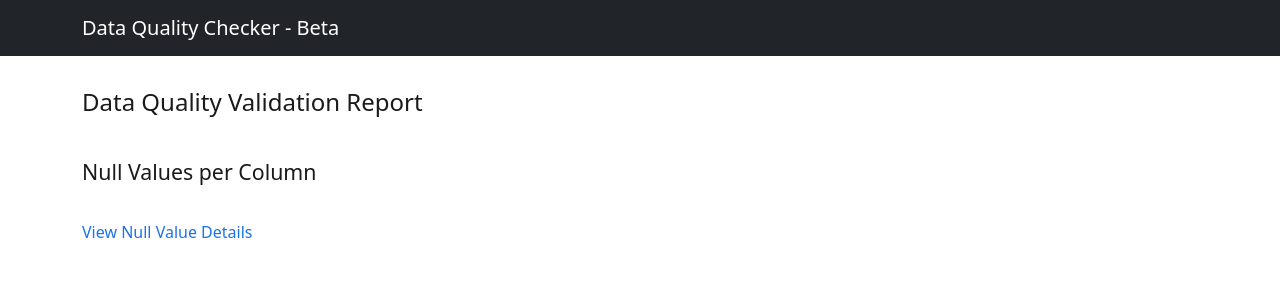
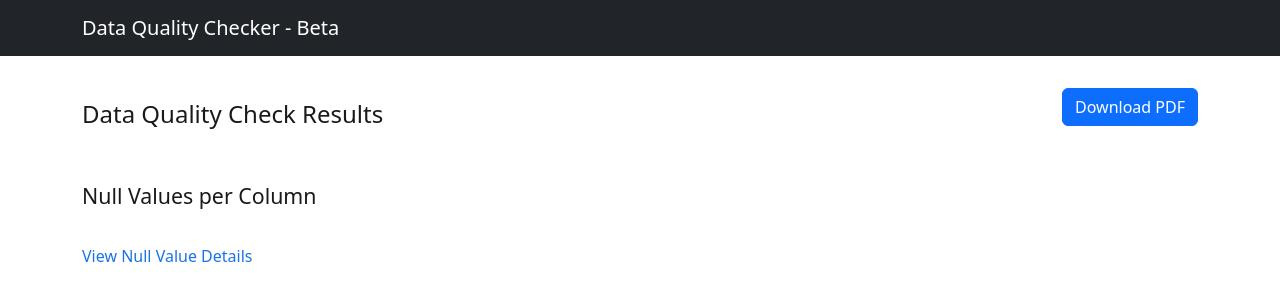
Before and after one commit to samksenija/Data-Quality-Checker, a Django app: template data_quality_checker/quality_checks/templates/results.html in a window 1280 px wide. Shown: the top 301 px of the page. Run offline with Django 4.2, Linux system fonts and the light colour scheme; the template is opened without the code that fills it, so the values that code supplies are empty.

Commit message:
Add download button for PDF in results.html

```diff
--- a/data_quality_checker/quality_checks/templates/results.html
+++ b/data_quality_checker/quality_checks/templates/results.html
@@ -40,7 +40,14 @@
 </style>
 
 <div class="section">
-    <h1>Data Quality Validation Report</h1>
+    <div class="row">
+        <div class="col-10">
+            <h1>Data Quality Check Results</h1>
+        </div>
+        <div class="col-2" style="text-align: right;">
+             <button type="button" class="btn btn-primary">Download PDF</button>
+        </div>
+    </div>
 </div>
 
 <div class="section fixed-content">
```
